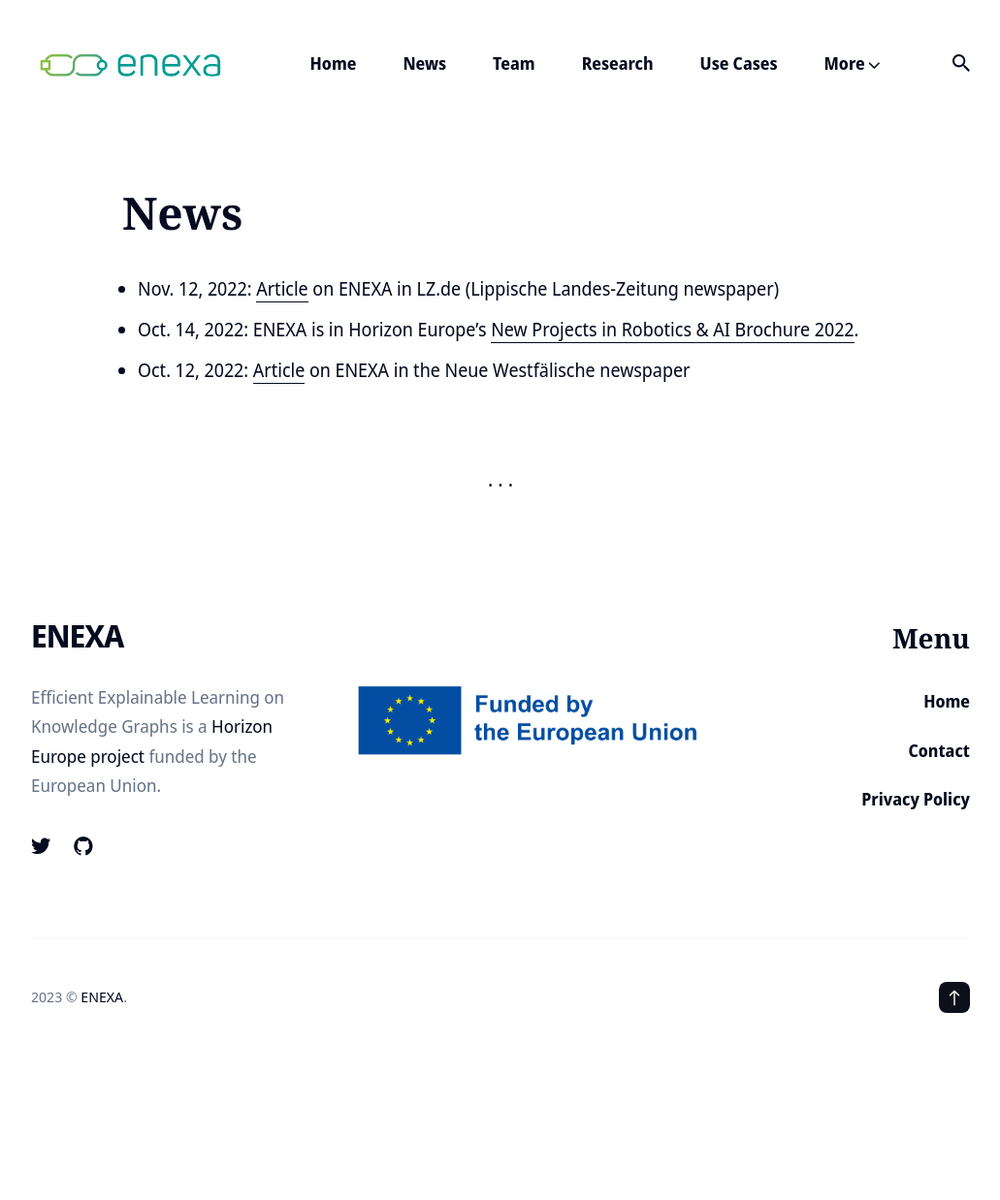
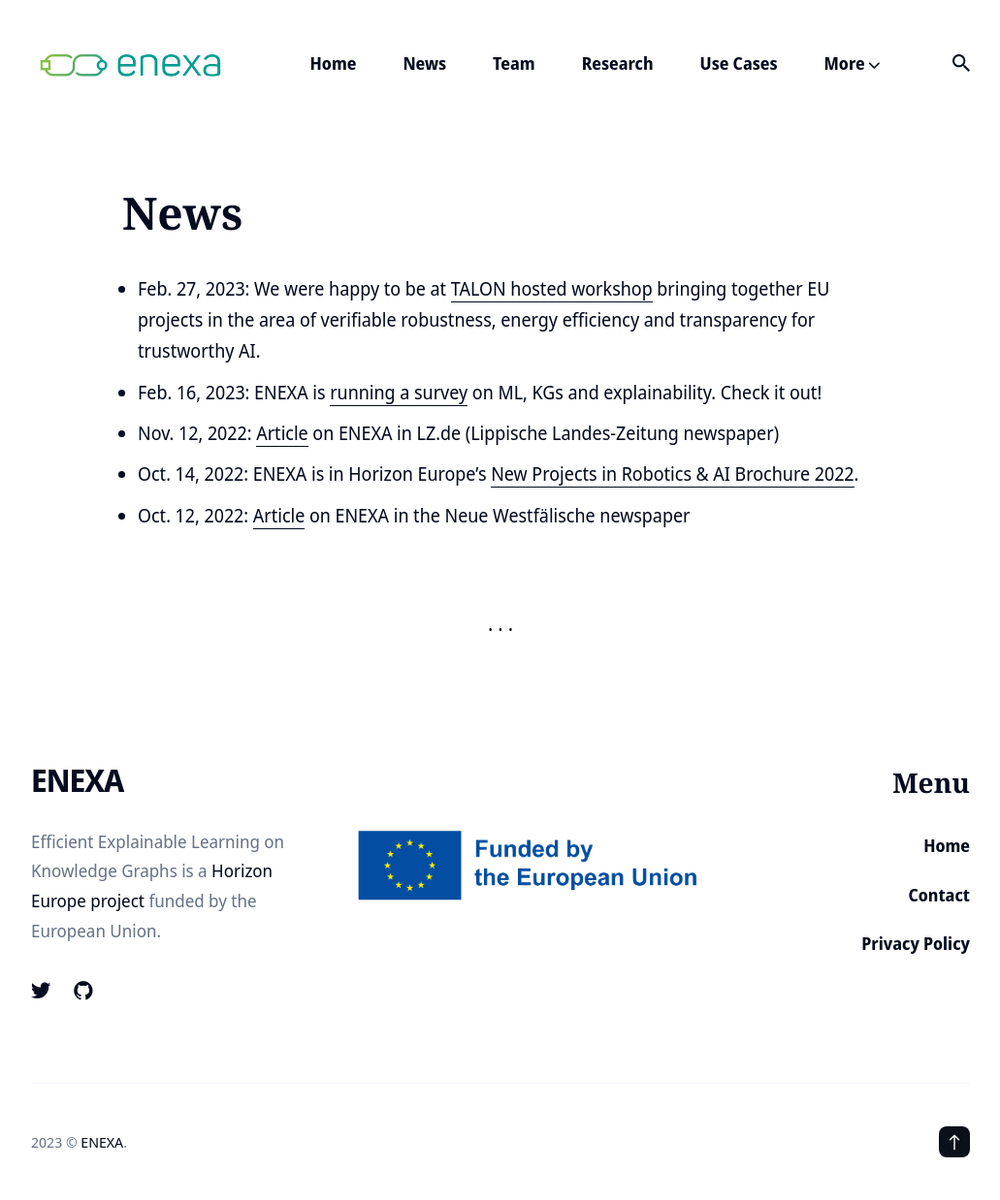
Before and after one commit to EnexaProject/enexaproject.github.io, a Jekyll site: the page built from _pages/news.md, in a window 1280 px wide. Shown: the whole page at 97% size, without its empty margins (124-1155 px from the left). Built offline with Jekyll 4.4.1, drawn with Linux system fonts in a browser that asks for light colours; nearby versions of some CDN libraries; before the commit the page ends 1089 px from its top, so only the background shows below that.

Commit message:
update news

```diff
--- a/_pages/news.md
+++ b/_pages/news.md
@@ -4,6 +4,8 @@
 permalink: /news/
 ---
 
+* Feb. 27, 2023: We were happy to be at [TALON hosted workshop](https://talon-project.eu/eventsestablishing-the-next-level-of-intelligence-and-autonomy-clustering-workshopevents/) bringing together EU projects in the area of verifiable robustness, energy efficiency and transparency for trustworthy AI.
+* Feb. 16, 2023: ENEXA is [running a survey](https://twitter.com/enexa_eu/status/1626165074833408000) on ML, KGs and explainability. Check it out!
 * Nov. 12, 2022: [Article](https://www.lz.de/owl/23430233_Uni-Paderborn-leitet-EU-Forschungsprojekt-zu-kuenstlicher-Intelligenz.html) on ENEXA in LZ.de (Lippische Landes-Zeitung newspaper)
 * Oct. 14, 2022: ENEXA is in Horizon Europe's [New Projects in Robotics & AI Brochure 2022](https://digital-strategy.ec.europa.eu/en/library/horizon-europe-new-projects-robotics-and-ai-june-november-2022).
 * Oct. 12, 2022: [Article](https://www.nw.de/lokal/kreis_paderborn/paderborn/23428522_Universitaet-Paderborn-leitet-EU-Forschungsprojekt-zu-kuenstlicher-Intelligenz.html) on ENEXA in the Neue Westfälische newspaper
```
